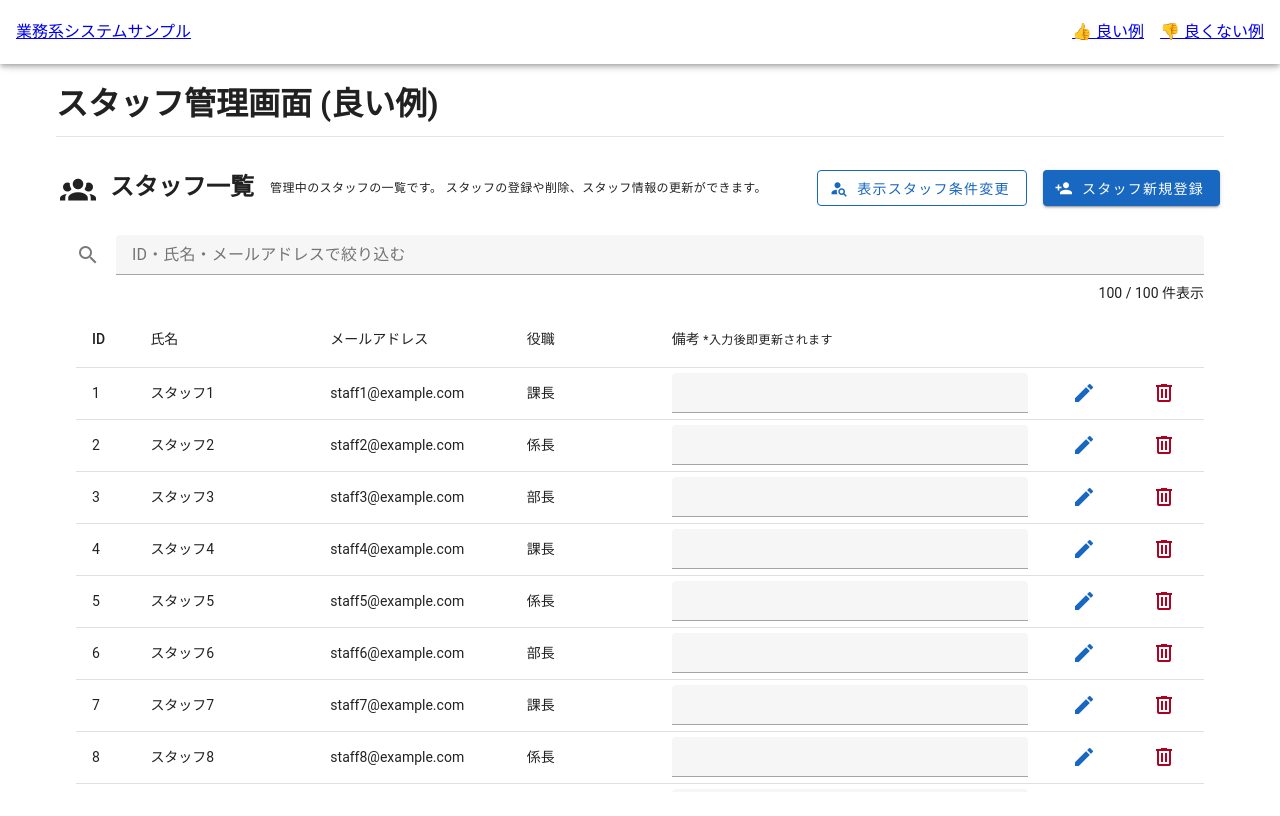
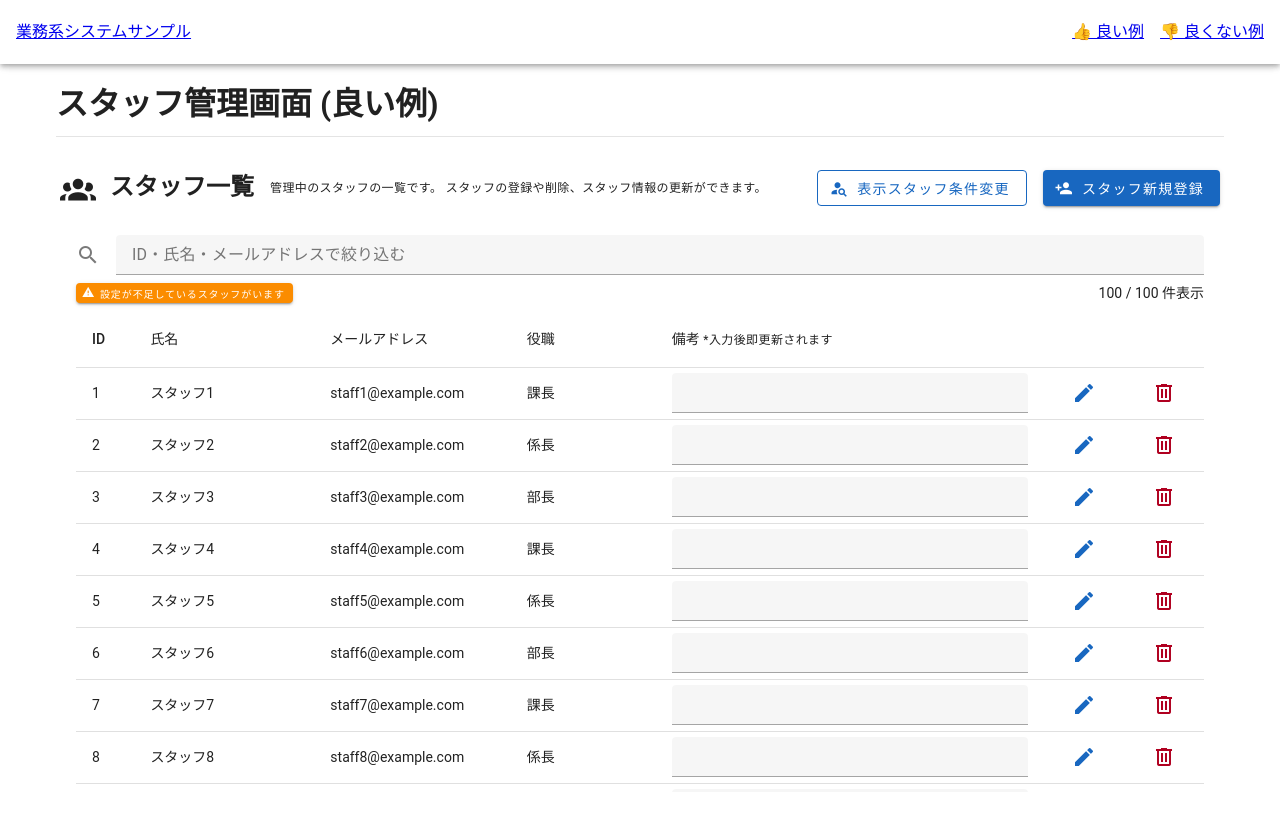
Before and after one commit to hoshi4444/gyomukei-sample, a Nuxt app: page /examples/good in a window 1280 px wide. Shown: the top 816 px of the page. Built offline with nearby package versions, Linux system fonts and the light colour scheme.

Commit message:
異常な行のアラートを出す処理を実装

```diff
--- a/app/composables/useStaffs.ts
+++ b/app/composables/useStaffs.ts
@@ -32,7 +32,7 @@ export const useStaffs = () => {
         items.push({
           id: i,
           name: `スタッフ${i}`,
-          email: `staff${i}@example.com`,
+          email: i === 50 ? "" : `staff${i}@example.com`,
           position: (i % 3) + 1,
           remarks: "",
         });
--- a/app/pages/examples/good.vue
+++ b/app/pages/examples/good.vue
@@ -23,6 +23,30 @@ const {
   cancel,
   snackbar,
 } = useStaffs();
+
+const isIrregularStaff = (item: StaffItem) => {
+  return !item.email || !item.name || !item.position;
+};
+
+const hasIrregular = computed(() =>
+  staffItems.value.some((item) => isIrregularStaff(item))
+);
+
+const rowProps = (props: { item: StaffItem }) => {
+  const item = props.item;
+  return {
+    class: {
+      "bg-warning": isIrregularStaff(item),
+    },
+  };
+};
+
+// 本当はスクロールした方が良い
+const searchIrregular = () => {
+  const find = staffItems.value.find((item) => isIrregularStaff(item));
+  if (!find) return;
+  search.value = find.name;
+};
 
 const confirmFilter = () => {
   snackbar.show = true;
@@ -66,6 +90,7 @@ const confirmFilter = () => {
             height="60vh"
             :search="search"
             :headers="headers"
+            :row-props="rowProps"
             :items="staffItems"
             :filter-keys="['id', 'name', 'email']"
             no-data-text="データがありません"
@@ -79,6 +104,15 @@ const confirmFilter = () => {
                 density="compact"
               />
               <div class="py-2 d-flex align-center">
+                <v-btn
+                  v-if="hasIrregular"
+                  color="warning"
+                  size="x-small"
+                  prepend-icon="mdi-alert"
+                  @click="searchIrregular"
+                >
+                  設定が不足しているスタッフがいます
+                </v-btn>
                 <v-spacer />
                 <div>
                   {{ internalItems.length }} / {{ staffItems.length }} 件表示
```
